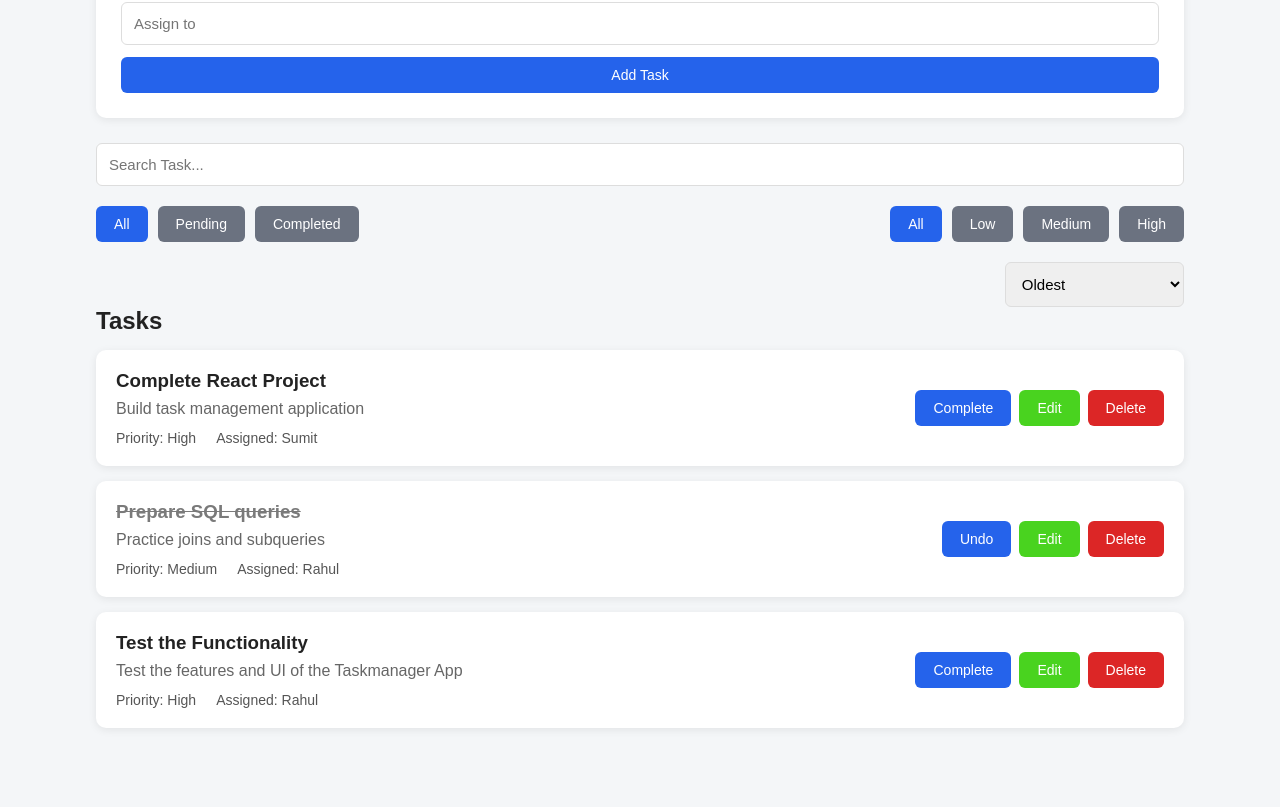
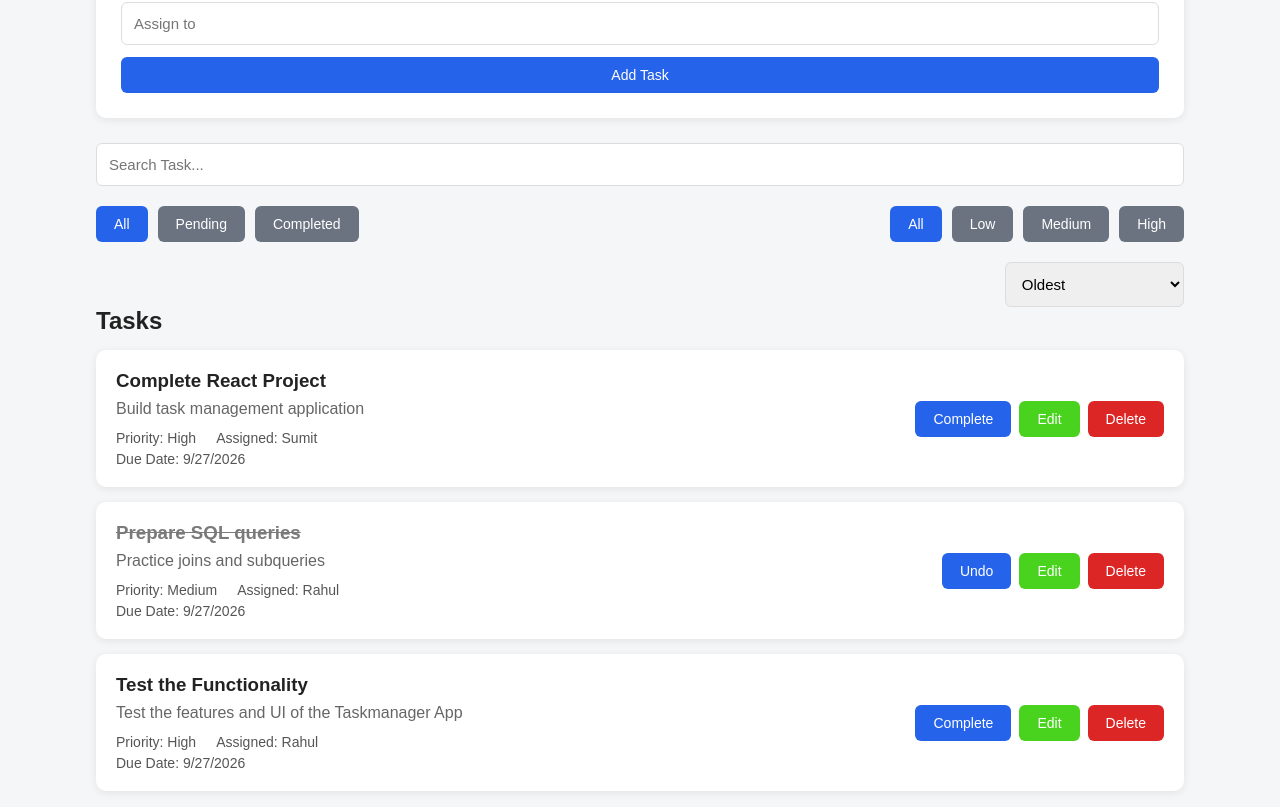
Before and after one commit to HC-DEV69/TaskManagerReact, a React (Vite) app in the folder TaskManagerApp/: page / in a window 1280 px wide. Shown: the part 558-1365 px from the top of the page. Before the commit the page ends 1316 px from the top, so only its background shows below. Built offline with nearby package versions, Linux system fonts and the light colour scheme.

Commit message:
Fixed the Edit Function With a better Approach (Without Removing the Task From List)

```diff
--- a/TaskManagerApp/src/components/Statistics.jsx
+++ b/TaskManagerApp/src/components/Statistics.jsx
@@ -57,6 +57,7 @@ function Statistics() {
                 <p>High Priority</p>
             </div>
 
+
             <div className="stat">
                 <h3>{statistics.completionPercentage}%</h3>
                 <p>Completion</p>
--- a/TaskManagerApp/src/components/TaskForm.jsx
+++ b/TaskManagerApp/src/components/TaskForm.jsx
@@ -9,6 +9,8 @@ function TaskForm() {
     const [description, setDescription] = useState("");
     const [priority, setPriority] = useState("Medium");
     const [assignee, setAssignee] = useState("");
+
+
 
     useEffect(() => {
 
@@ -31,13 +33,35 @@ function TaskForm() {
             return;
         }
 
+        const dueDate = new Date();
+        dueDate.setDate(dueDate.getDate() + 5);
+
+
+        if(state.currentTask){
+
+            const updatedTask = {
+
+                ...state.currentTask,
+                title,
+                description,
+                priority,
+                assignee
+            };
+            dispatch({ type: "UPDATE_TASK", payload: updatedTask});
+
+        }
+
+        else{
+
+
         const newTask = {
             id: Date.now(),
             title,
             description,
             priority,
             assignee,
-            completed: false
+            completed: false,
+            dueOn : dueDate.toLocaleDateString()
         };
 
         dispatch({
@@ -45,12 +69,16 @@ function TaskForm() {
             payload: newTask
         });
 
+    }
+
         setTitle("");
         setDescription("");
         setPriority("Medium");
         setAssignee("");
 
-    }, [title, description, priority, assignee, dispatch]);
+    }, [title, description, priority, assignee, dispatch, state.currentTask]);
+
+
 
     return (
         <section className="card">
@@ -89,7 +117,7 @@ function TaskForm() {
                 />
 
                 <button type="submit">
-                    Add Task
+                    {state.currentTask ? "Save Changes" : "Add Task"}
                 </button>
 
             </form>
--- a/TaskManagerApp/src/components/TaskItem.jsx
+++ b/TaskManagerApp/src/components/TaskItem.jsx
@@ -57,6 +57,17 @@ function TaskItem({ task }) {
 
                 </div>
 
+                <div className="gap"></div>
+
+                <div className="task-info">
+
+
+                 <span>
+                    Due Date: {task.dueOn}
+                 </span>
+
+                </div>
+
             </div>
 
             <div className="task-actions">
--- a/TaskManagerApp/src/context/TaskContext.jsx
+++ b/TaskManagerApp/src/context/TaskContext.jsx
@@ -1,6 +1,12 @@
 import { createContext, useContext, useReducer } from 'react';
 
 const TaskContext = createContext();
+
+const date = new Date();
+
+const dueDate = new Date();
+
+dueDate.setDate(date.getDate() + 5);
 
 const initialState = {
 
@@ -11,7 +17,8 @@ const initialState = {
             description: "Build task management application",
             priority: "High",
             assignee: "Sumit",
-            completed: false
+            completed: false,
+            dueOn: dueDate.toLocaleDateString()
         },
         {
             id: 2,
@@ -19,7 +26,8 @@ const initialState = {
             description: "Practice joins and subqueries",
             priority: "Medium",
             assignee: "Rahul",
-            completed: true
+            completed: true,
+            dueOn: dueDate.toLocaleDateString()
         }
         ,
         {
@@ -28,7 +36,8 @@ const initialState = {
             description: "Test the features and UI of the Taskmanager App",
             priority: "High",
             assignee: "Rahul",
-            completed: false
+            completed: false,
+            dueOn: dueDate.toLocaleDateString()
         }
     ],
     currentTask: null
@@ -76,10 +85,17 @@ function taskReducer(state, action){
 
             return {
                 ...state,
-                currentTask: action.payload,
-                tasks: state.tasks.filter(
-                    task => task.id !== action.payload.id
-                )
+                currentTask: action.payload
+            };
+
+        case "UPDATE_TASK":
+
+            return {
+                ...state,
+                tasks: state.tasks.map(
+                    task=> task.id === action.payload.id ? action.payload : task
+                ),
+                currentTask : null
             };
 
         default :
--- a/TaskManagerApp/src/index.css
+++ b/TaskManagerApp/src/index.css
@@ -61,6 +61,10 @@ body {
 
 .card h2 {
     margin-bottom: 20px;
+}
+
+.gap{
+    min-height: 5px;
 }
 
 form {
```
